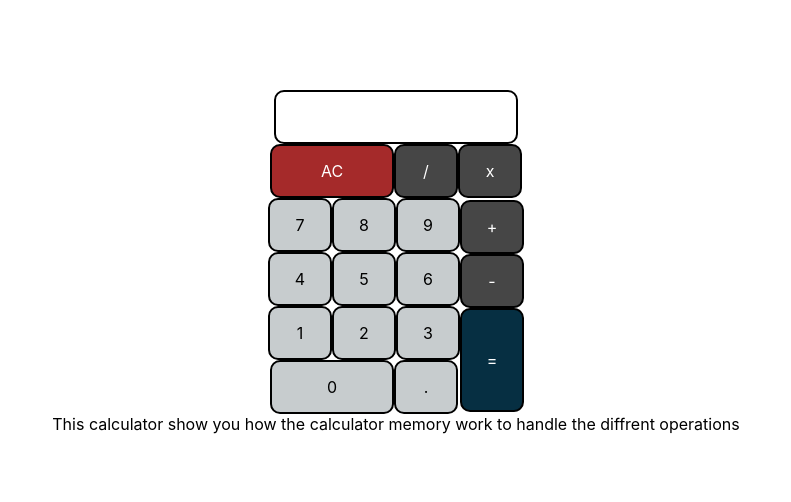
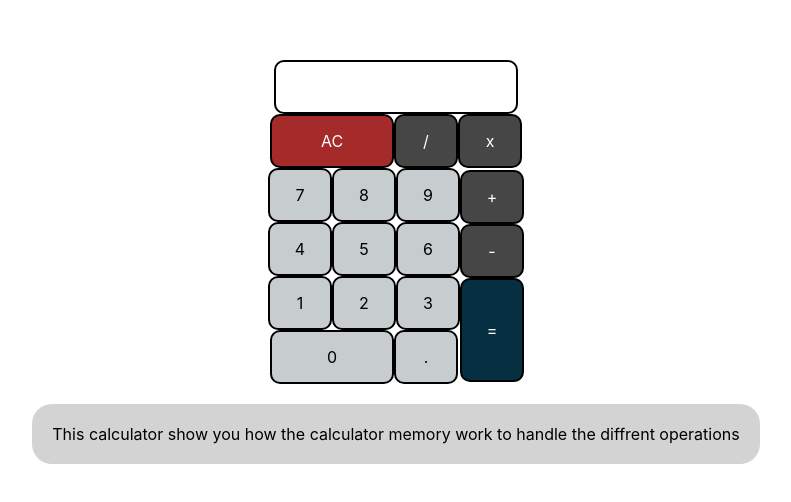
Before and after one commit to omaranBazna/scientific-calculator, a React (Create React App) app: page / in a window 1280 px wide. Shown: the part 138-640 px from the top of the page, without its empty margins (244-1035 px from the left). Built offline with nearby package versions, Linux system fonts and the light colour scheme.

Commit message:
styling the description

```diff
--- a/src/App.css
+++ b/src/App.css
@@ -77,3 +77,9 @@
   align-items: center;
   justify-content: center;
 }
+.description{
+  padding:20px;
+  background:lightgrey;
+  border-radius:20px;
+  margin-top:20px;
+}
```
